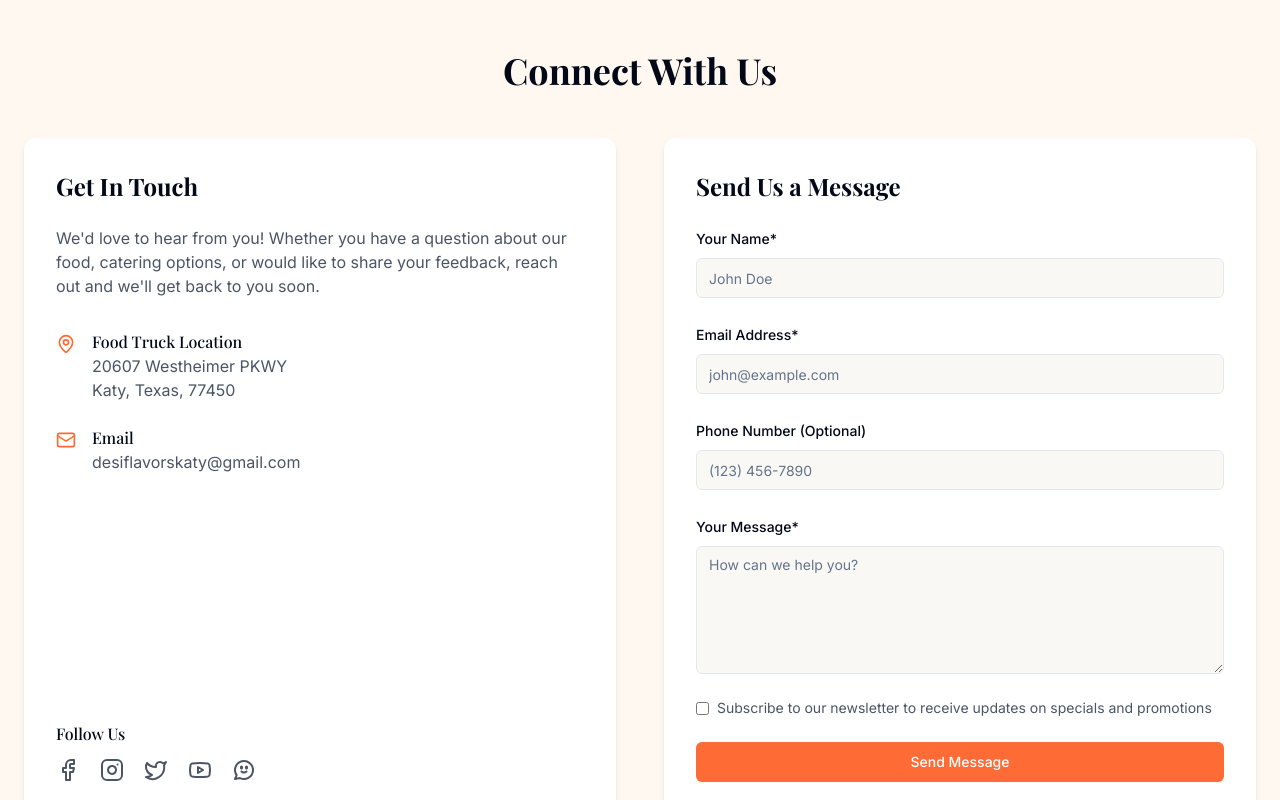
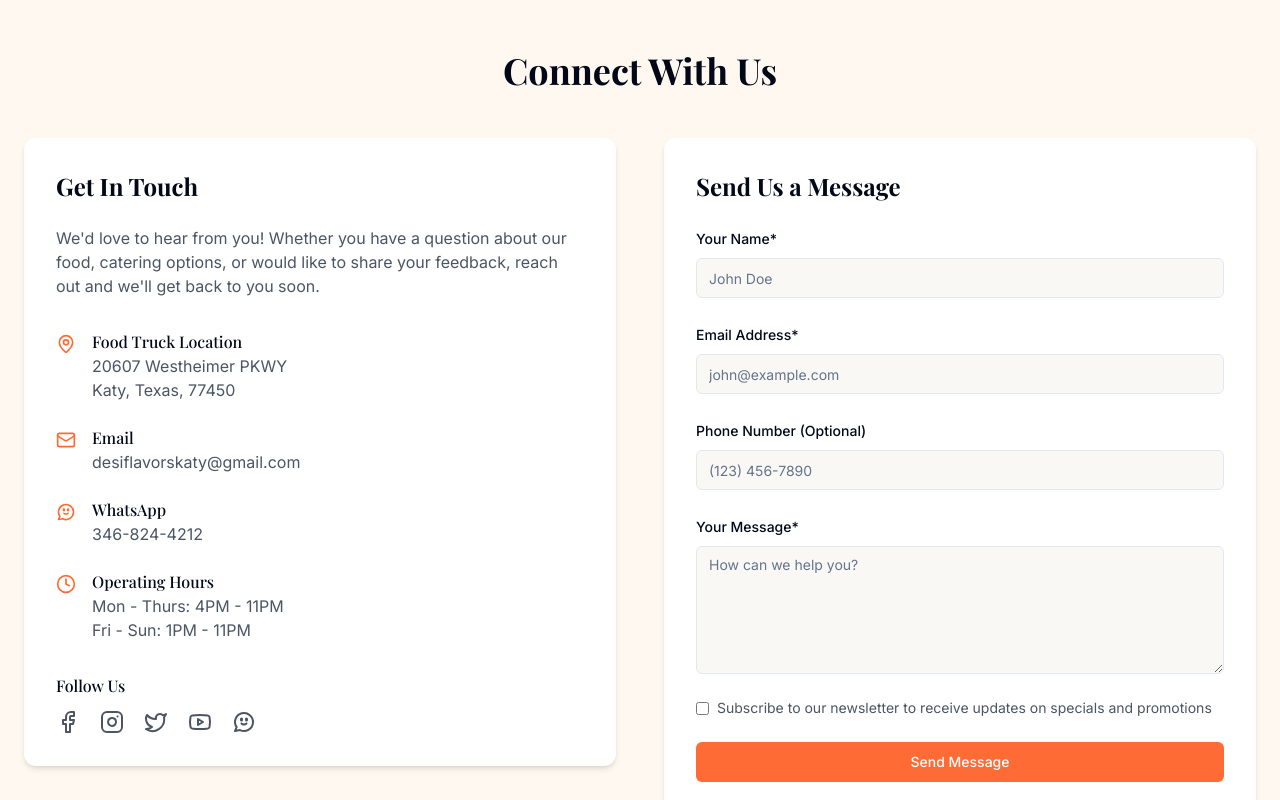
Before and after one commit to jonathanrao99/desi-flavors-hub, a React (Vite) app: page / in a window 1280 px wide. Shown: the part 3560-4360 px from the top of the page. Built offline with nearby package versions, Linux system fonts and the light colour scheme.

Commit message:
Reverted to edit d051852f-24f2-4cb2-95a2-f51069950e02: "Made changes to commitment to quality section"

```diff
--- a/src/components/home/ConnectSection.tsx
+++ b/src/components/home/ConnectSection.tsx
@@ -6,7 +6,6 @@ import { Textarea } from "@/components/ui/textarea";
 import { Label } from "@/components/ui/label";
 import { useState } from 'react';
 import { toast } from '@/components/ui/use-toast';
-
 const ConnectSection = () => {
   const [formData, setFormData] = useState({
     name: '',
@@ -16,32 +15,40 @@ const ConnectSection = () => {
     subscribedToNewsletter: false
   });
   const [isSubmitting, setIsSubmitting] = useState(false);
-
   const handleChange = (e: React.ChangeEvent<HTMLInputElement | HTMLTextAreaElement>) => {
-    const { name, value } = e.target;
+    const {
+      name,
+      value
+    } = e.target;
     setFormData(prev => ({
       ...prev,
       [name]: value
     }));
   };
-
   const handleCheckboxChange = (e: React.ChangeEvent<HTMLInputElement>) => {
-    const { name, checked } = e.target;
+    const {
+      name,
+      checked
+    } = e.target;
     setFormData(prev => ({
       ...prev,
       [name]: checked
     }));
   };
-
   const handleSubmit = async (e: React.FormEvent) => {
     e.preventDefault();
     setIsSubmitting(true);
     try {
+      // Submit logic would go here
       console.log('Form submitted:', formData);
+
+      // Show success toast
       toast({
         title: "Message Sent",
         description: "Thank you! We'll get back to you soon."
       });
+
+      // Reset form
       setFormData({
         name: '',
         email: '',
@@ -60,29 +67,33 @@ const ConnectSection = () => {
       setIsSubmitting(false);
     }
   };
-
-  return (
-    <section id="contact" className="py-16 bg-desi-cream">
+  return <section id="contact" className="py-16 bg-desi-cream">
       <div className="container mx-auto px-4 md:px-6">
         <h2 className="text-3xl md:text-4xl font-display font-bold text-center mb-12">
           Connect With Us
         </h2>
 
-        <div className="grid grid-cols-1 lg:grid-cols-2 gap-12 items-stretch">
-          <div className="h-full flex flex-col bg-white rounded-xl shadow-md p-8">
+        <div className="grid grid-cols-1 lg:grid-cols-2 gap-12 items-start">
+          <div>
+            <div className="bg-white rounded-xl shadow-md p-8 mb-8">
               <h3 className="text-2xl font-display font-bold mb-6">Get In Touch</h3>
               <p className="text-gray-600 mb-8">
                 We'd love to hear from you! Whether you have a question about our food, catering options,
                 or would like to share your feedback, reach out and we'll get back to you soon.
               </p>
-            <div className="space-y-6 mb-8 flex-grow">
+
+              <div className="space-y-6 mb-8">
                 <div className="flex items-start">
                   <MapPin className="text-desi-orange mr-4 mt-1" size={20} />
                   <div>
                     <h4 className="font-medium">Food Truck Location</h4>
-                  <p className="text-gray-600">20607 Westheimer PKWY<br />Katy, Texas, 77450</p>
+                    <p className="text-gray-600">
+                      20607 Westheimer PKWY<br />
+                      Katy, Texas, 77450
+                    </p>
                   </div>
                 </div>
+
                 <div className="flex items-start">
                   <Mail className="text-desi-orange mr-4 mt-1" size={20} />
                   <div>
@@ -92,38 +103,75 @@ const ConnectSection = () => {
                     </p>
                   </div>
                 </div>
+
+                <div className="flex items-start">
+                  <svg xmlns="http://www.w3.org/2000/svg" width="20" height="20" viewBox="0 0 24 24" fill="none" stroke="currentColor" strokeWidth="2" strokeLinecap="round" strokeLinejoin="round" className="text-desi-orange mr-4 mt-1">
+                    <path d="M3 21l1.65-3.8a9 9 0 1 1 3.4 2.9L3 21" />
+                    <path d="M9 10a.5.5 0 0 0 1 0V9a.5.5 0 0 0-1 0v1Z" />
+                    <path d="M14 10a.5.5 0 0 0 1 0V9a.5.5 0 0 0-1 0v1Z" />
+                    <path d="M9.5 13.5c.5 1 1.5 1 2.5 1s2-.5 2.5-1" />
+                  </svg>
+                  <div>
+                    <h4 className="font-medium">WhatsApp</h4>
+                    <p className="text-gray-600">
+                      <a href="https://wa.me/13468244212" className="hover:text-desi-orange">346-824-4212</a>
+                    </p>
                   </div>
+                </div>
+
+                <div className="flex items-start">
+                  <Clock className="text-desi-orange mr-4 mt-1" size={20} />
+                  <div>
+                    <h4 className="font-medium">Operating Hours</h4>
+                    <p className="text-gray-600">
+                      Mon - Thurs: 4PM - 11PM<br />
+                      Fri - Sun: 1PM - 11PM
+                    </p>
+                  </div>
+                </div>
+              </div>
+
               <div>
                 <h4 className="font-medium mb-3">Follow Us</h4>
                 <SocialLinks iconSize={24} spacing="space-x-5" />
               </div>
             </div>
 
-          <div className="h-full flex flex-col bg-white rounded-xl shadow-md p-8">
+
+          </div>
+
+          <div>
+            <div className="bg-white rounded-xl shadow-md p-8">
               <h3 className="text-2xl font-display font-bold mb-6">Send Us a Message</h3>
-            <form onSubmit={handleSubmit} className="space-y-6 flex-grow">
+
+              <form onSubmit={handleSubmit} className="space-y-6">
                 <div className="space-y-2">
                   <Label htmlFor="name">Your Name*</Label>
                   <Input id="name" name="name" placeholder="John Doe" value={formData.name} onChange={handleChange} required />
                 </div>
+
                 <div className="space-y-2">
                   <Label htmlFor="email">Email Address*</Label>
                   <Input id="email" name="email" type="email" placeholder="john@example.com" value={formData.email} onChange={handleChange} required />
                 </div>
+
                 <div className="space-y-2">
                   <Label htmlFor="phone">Phone Number (Optional)</Label>
                   <Input id="phone" name="phone" type="tel" placeholder="(123) 456-7890" value={formData.phone} onChange={handleChange} />
                 </div>
+
                 <div className="space-y-2">
                   <Label htmlFor="message">Your Message*</Label>
                   <Textarea id="message" name="message" placeholder="How can we help you?" className="min-h-32" value={formData.message} onChange={handleChange} required />
                 </div>
+
                 <div className="flex items-start space-x-2">
                   <input type="checkbox" id="subscribedToNewsletter" name="subscribedToNewsletter" checked={formData.subscribedToNewsletter} onChange={handleCheckboxChange} className="mt-1" />
                   <label htmlFor="subscribedToNewsletter" className="text-sm text-gray-600">
                     Subscribe to our newsletter to receive updates on specials and promotions
                   </label>
                 </div>
+
                 <Button type="submit" className="w-full bg-desi-orange hover:bg-desi-orange/90 text-white" disabled={isSubmitting}>
                   {isSubmitting ? 'Sending...' : 'Send Message'}
                 </Button>
@@ -131,8 +179,7 @@ const ConnectSection = () => {
             </div>
           </div>
         </div>
-    </section>
-  );
+      </div>
+    </section>;
 };
-
 export default ConnectSection;
```
Lines whose indentation alone changed are shown as unchanged.
